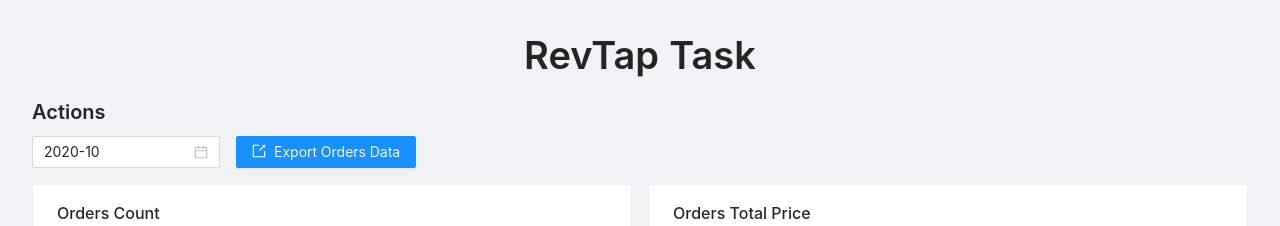
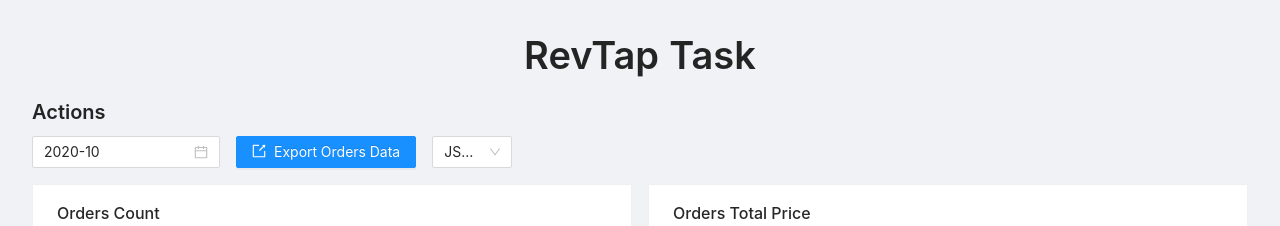
Before and after one commit to 13point5/revtap-frontend-task, a React (Create React App) app: page / in a window 1280 px wide. Shown: the top 226 px of the page. Built offline with nearby package versions, Linux system fonts and the light colour scheme.

Commit message:
export data in 2 formats

```diff
--- a/package.json
+++ b/package.json
@@ -14,6 +14,7 @@
     "prop-types": "^15.7.2",
     "react": "^17.0.1",
     "react-dom": "^17.0.1",
+    "react-json-to-csv": "^1.0.4",
     "react-scripts": "4.0.0",
     "react-test-renderer": "^17.0.1",
     "recharts": "^1.8.5",
--- a/src/components/ChartsContainer/ChartsContainer.jsx
+++ b/src/components/ChartsContainer/ChartsContainer.jsx
@@ -1,11 +1,13 @@
 import React, { useMemo, useState } from "react";
 import moment from "moment";
 
-import { Row, Col, Typography, DatePicker, Button } from "antd";
+import { Row, Col, Typography, DatePicker, Button, Space, Select } from "antd";
 import { ExportOutlined } from "@ant-design/icons";
+import CsvDownload from "react-json-to-csv";
 
 import BarChart from "../BarChart";
 import LineChart from "../LineChart";
+import VarParent from "../VarParent";
 
 import rawData from "../../fixtures/data2.json";
 import formatOrders from "../../utils/formatOrders";
@@ -20,7 +22,35 @@ const cardStyes = {
   },
 };
 
+const ExportDataParents = {
+  json: React.Fragment,
+  csv: CsvDownload,
+};
+
+const RestProps = (orders) => ({
+  json: null,
+  csv: {
+    style: {
+      border: "none",
+      outline: "none",
+      padding: 0,
+    },
+    data: orders,
+  },
+});
+
+const ExportDataButtonProps = (orders, yearMonth) => ({
+  csv: null,
+  json: {
+    href: `data:text/json;charset=utf-8,${encodeURIComponent(
+      JSON.stringify(orders)
+    )}`,
+    download: `orders-${yearMonth}.json`,
+  },
+});
+
 function ChartsContainer() {
+  const [dataFormat, setDataFormat] = useState("json");
   const [yearMonth, setYearMonth] = useState(moment().format(dateFormat));
 
   const orders = useMemo(() => formatOrders(rawData.orders, yearMonth), [
@@ -31,6 +61,10 @@ function ChartsContainer() {
     setYearMonth(dateString);
   };
 
+  const handleDataFormatChange = (newDataFormat) => {
+    setDataFormat(newDataFormat);
+  };
+
   return (
     <Row gutter={[16, 16]}>
       <Col span={24}>
@@ -38,24 +72,37 @@ function ChartsContainer() {
 
         <Row gutter={16} align="middle">
           <Col>
+            <Space size="middle">
               <DatePicker
                 picker="month"
                 defaultValue={moment(yearMonth, dateFormat)}
                 format={dateFormat}
                 onChange={handleDateChange}
               />
-          </Col>
-          <Col>
+
+              <VarParent
+                parent={ExportDataParents[dataFormat]}
+                {...RestProps(orders)[dataFormat]}
+              >
                 <Button
                   type="primary"
                   icon={<ExportOutlined />}
-              href={`data:text/json;charset=utf-8,${encodeURIComponent(
-                JSON.stringify(orders)
-              )}`}
-              download={`orders-${yearMonth}.json`}
+                  {...ExportDataButtonProps(orders, yearMonth)[dataFormat]}
                 >
                   Export Orders Data
                 </Button>
+              </VarParent>
+
+              <Select
+                defaultValue="json"
+                style={{ width: 80 }}
+                value={dataFormat}
+                onChange={handleDataFormatChange}
+              >
+                <Select.Option value="json">JSON</Select.Option>
+                <Select.Option value="csv">CSV</Select.Option>
+              </Select>
+            </Space>
           </Col>
         </Row>
       </Col>
--- /dev/null
+++ b/src/components/VarParent.jsx
@@ -0,0 +1,8 @@
+/* eslint-disable */
+import React from "react";
+
+function VarParent({ parent: Parent, children, ...restProps }) {
+  return <Parent {...restProps}>{children}</Parent>;
+}
+
+export default VarParent;
```
Also changed, not shown: 1 other file (tests, documents, lock files or other folders). Lines whose indentation alone changed are shown as unchanged.
